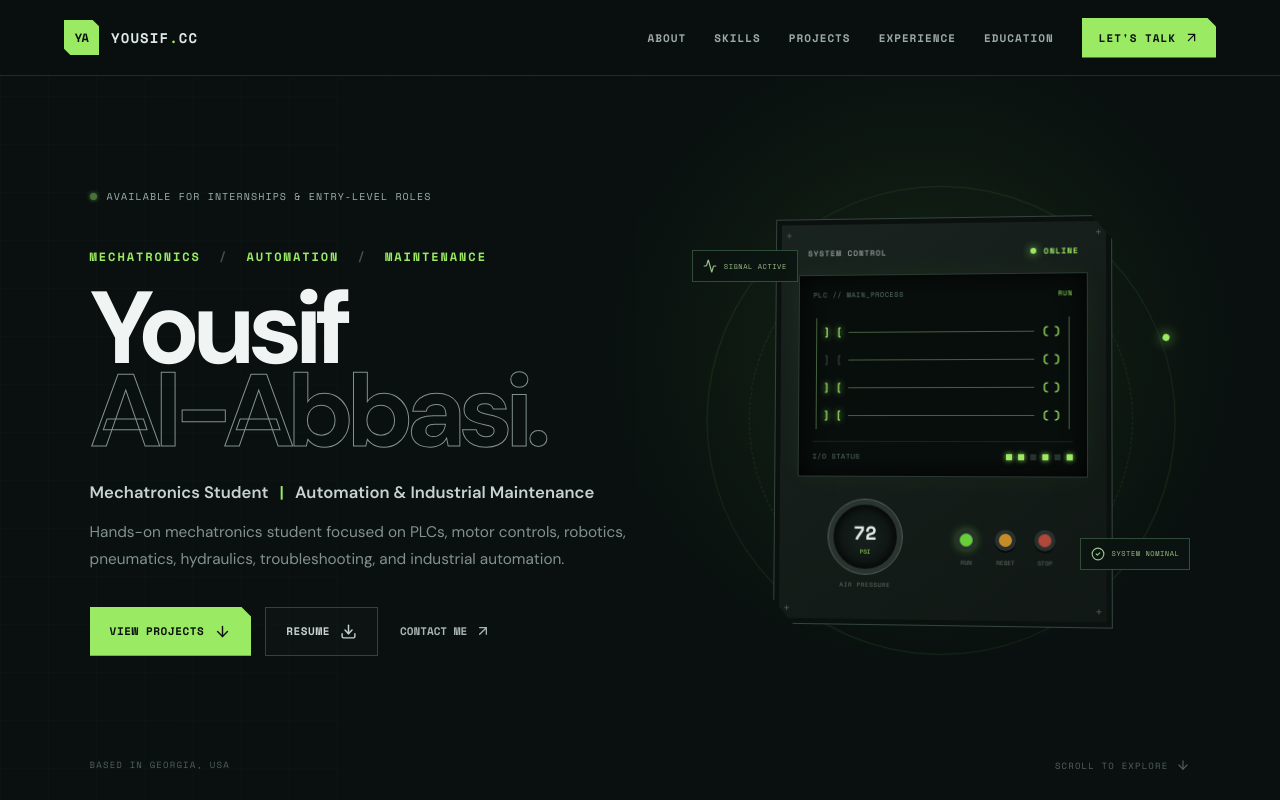
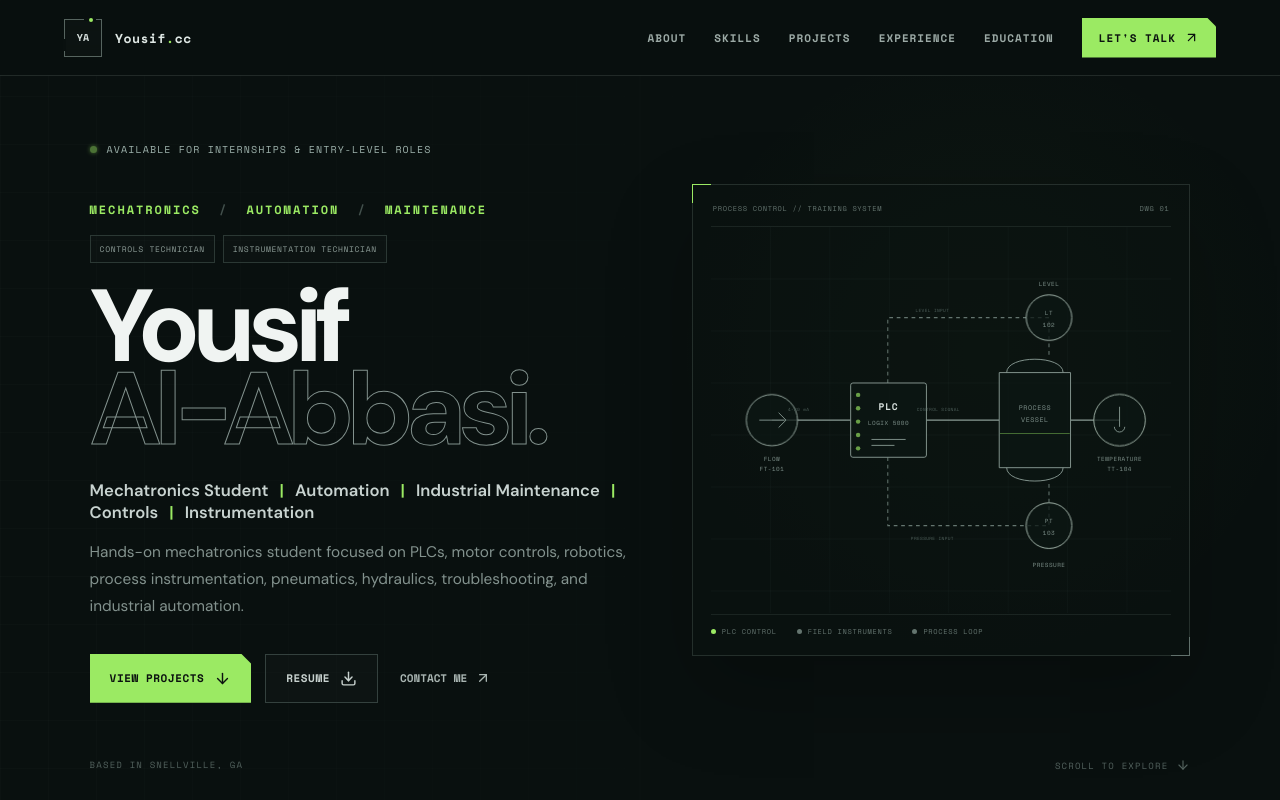
Before and after one commit to johnnyken009-prog/yousif-portfolio, a React (Vite) app: page / in a window 1280 px wide. Shown: the top 800 px of the page. Built offline with nearby package versions, Linux system fonts and the light colour scheme.

Commit message:
Update portfolio branding and technical skills
Update portfolio branding and technical skills

```diff
--- a/eslint.config.js
+++ b/eslint.config.js
@@ -4,7 +4,7 @@ import reactHooks from 'eslint-plugin-react-hooks'
 import reactRefresh from 'eslint-plugin-react-refresh'
 
 export default [
-  { ignores: ['dist'] },
+  { ignores: ['dist', '.qa'] },
   {
     files: ['**/*.{js,jsx}'],
     languageOptions: {
--- a/src/App.jsx
+++ b/src/App.jsx
@@ -1,10 +1,8 @@
 import { useEffect, useState } from 'react'
 import {
-  Activity,
   ArrowDown,
   ArrowUpRight,
   Bot,
-  Boxes,
   BriefcaseBusiness,
   Cable,
   CheckCircle2,
@@ -16,7 +14,9 @@ import {
   HardHat,
   Mail,
   Menu,
+  Ruler,
   Settings,
+  SlidersHorizontal,
   Wrench,
   X,
   Zap,
@@ -35,7 +35,7 @@ const skills = [
     icon: Cpu,
     number: '01',
     title: 'PLCs & Controls',
-    items: ['Studio 5000', 'Logix 5000 basics', 'Ladder logic', 'I/O systems', 'Sensors & actuators'],
+    items: ['Studio 5000 / Logix 5000', 'Ladder logic', 'SFC', 'I/O systems', 'Sensors & actuators'],
   },
   {
     icon: Zap,
@@ -66,6 +66,18 @@ const skills = [
     number: '06',
     title: 'Maintenance & Diagnostics',
     items: ['Equipment diagnosis', 'Device testing', 'Reading diagrams', 'Root-cause thinking', 'Work documentation'],
+  },
+  {
+    icon: SlidersHorizontal,
+    number: '07',
+    title: 'Process Instrumentation',
+    items: ['Flow measurement', 'Level measurement', 'Pressure measurement', 'Temperature measurement', 'Four-variable training equipment'],
+  },
+  {
+    icon: Ruler,
+    number: '08',
+    title: 'Precision Instruments',
+    items: ['Dial indicators', 'Measurement checks', 'Alignment verification', 'Component inspection', 'Careful documentation'],
   },
 ]
 
@@ -153,8 +165,11 @@ function Header() {
   return (
     <header className="site-header">
       <a className="brand" href="#top" aria-label="Yousif Al-Abbasi home">
-        <span className="brand-mark">YA</span>
-        <span>YOUSIF<span className="brand-dot">.</span>CC</span>
+        <span className="brand-mark" aria-hidden="true">
+          <span>YA</span>
+          <i />
+        </span>
+        <span className="brand-name">Yousif<span className="brand-dot">.</span>cc</span>
       </a>
       <nav className={open ? 'nav open' : 'nav'} aria-label="Primary navigation">
         {navItems.map(([label, id]) => (
@@ -175,53 +190,83 @@ function Header() {
   )
 }
 
-function ControlPanel() {
+function TechnicalSchematic() {
   return (
-    <div className="control-wrap" aria-label="Animated industrial control system illustration">
-      <div className="orbit orbit-one" />
-      <div className="orbit orbit-two" />
-      <div className="control-panel">
-        <div className="panel-top">
-          <span>SYSTEM CONTROL</span>
-          <div className="status"><i /> ONLINE</div>
-        </div>
-        <div className="panel-screen">
-          <div className="screen-header">
-            <span>PLC // MAIN_PROCESS</span>
-            <span>RUN</span>
-          </div>
-          <div className="ladder">
-            {[0, 1, 2, 3].map((row) => (
-              <div className="ladder-row" key={row}>
-                <i />
-                <span className={`contact ${row === 1 ? 'off' : ''}`}>] [</span>
-                <b />
-                <span className="coil">( )</span>
-                <i />
-              </div>
-            ))}
-          </div>
-          <div className="screen-footer">
-            <span>I/O STATUS</span>
-            <div>{[1, 1, 0, 1, 0, 1].map((on, i) => <i className={on ? 'on' : ''} key={i} />)}</div>
-          </div>
-        </div>
-        <div className="panel-controls">
-          <div className="gauge">
-            <div className="gauge-face"><span>72</span><small>PSI</small></div>
-            <p>AIR PRESSURE</p>
-          </div>
-          <div className="panel-buttons">
-            <div><i className="green" /><span>RUN</span></div>
-            <div><i className="amber" /><span>RESET</span></div>
-            <div><i className="red" /><span>STOP</span></div>
-          </div>
-        </div>
-        <div className="screw tl">+</div><div className="screw tr">+</div>
-        <div className="screw bl">+</div><div className="screw br">+</div>
+    <div className="schematic-wrap" aria-label="Process automation and instrumentation schematic">
+      <div className="schematic-heading">
+        <span>PROCESS CONTROL // TRAINING SYSTEM</span>
+        <span>DWG 01</span>
       </div>
-      <div className="floating-label label-one"><Activity size={14} /> SIGNAL ACTIVE</div>
-      <div className="floating-label label-two"><CheckCircle2 size={14} /> SYSTEM NOMINAL</div>
+      <svg className="schematic" viewBox="0 0 620 520" role="img" aria-labelledby="schematic-title">
+        <title id="schematic-title">Blueprint diagram connecting a PLC to flow, level, pressure, and temperature instrumentation</title>
+        <g className="schematic-grid-lines">
+          {[80, 160, 240, 320, 400, 480, 560].map((x) => <line key={`x-${x}`} x1={x} y1="0" x2={x} y2="520" />)}
+          {[70, 140, 210, 280, 350, 420, 490].map((y) => <line key={`y-${y}`} x1="0" y1={y} x2="620" y2={y} />)}
+        </g>
+
+        <g className="process-lines">
+          <path d="M82 260H188M290 260H388M484 260H550" />
+          <path d="M238 210V122H455V176" />
+          <path d="M238 310V402H455V344" />
+        </g>
+
+        <g className="instrument instrument-flow">
+          <circle cx="82" cy="260" r="34" />
+          <path d="M65 260h34M91 250l10 10-10 10" />
+          <text x="82" y="315">FLOW</text>
+          <text x="82" y="329">FT-101</text>
+        </g>
+
+        <g className="plc-block">
+          <rect x="188" y="210" width="102" height="100" rx="3" />
+          <text x="239" y="247">PLC</text>
+          <text x="239" y="266">LOGIX 5000</text>
+          <g className="io-points">
+            {[226, 244, 262, 280, 298].map((y) => <circle key={y} cx="198" cy={y} r="3" />)}
+          </g>
+          <path d="M216 286h46M216 294h31" />
+        </g>
+
+        <g className="process-vessel">
+          <path d="M388 196h96v128h-96zM398 196c0-24 76-24 76 0M398 324c0 24 76 24 76 0" />
+          <path className="liquid-line" d="M389 278h94" />
+          <text x="436" y="247">PROCESS</text>
+          <text x="436" y="263">VESSEL</text>
+        </g>
+
+        <g className="instrument instrument-level">
+          <circle cx="455" cy="122" r="30" />
+          <text x="455" y="119">LT</text>
+          <text x="455" y="135">102</text>
+          <text x="455" y="80">LEVEL</text>
+        </g>
+
+        <g className="instrument instrument-pressure">
+          <circle cx="455" cy="402" r="30" />
+          <text x="455" y="399">PT</text>
+          <text x="455" y="415">103</text>
+          <text x="455" y="458">PRESSURE</text>
+        </g>
+
+        <g className="instrument instrument-temp">
+          <circle cx="550" cy="260" r="34" />
+          <path d="M550 242v27M543 269a7 7 0 1 0 14 0" />
+          <text x="550" y="315">TEMPERATURE</text>
+          <text x="550" y="329">TT-104</text>
+        </g>
+
+        <g className="signal-notes">
+          <text x="118" y="248">4-20 mA</text>
+          <text x="306" y="248">CONTROL SIGNAL</text>
+          <text x="298" y="114">LEVEL INPUT</text>
+          <text x="298" y="421">PRESSURE INPUT</text>
+        </g>
+      </svg>
+      <div className="schematic-legend">
+        <span><i /> PLC CONTROL</span>
+        <span><i /> FIELD INSTRUMENTS</span>
+        <span><i /> PROCESS LOOP</span>
+      </div>
     </div>
   )
 }
@@ -245,11 +290,15 @@ function App() {
           <div className="hero-copy">
             <div className="availability"><i /> AVAILABLE FOR INTERNSHIPS & ENTRY-LEVEL ROLES</div>
             <p className="hero-kicker">MECHATRONICS <span>/</span> AUTOMATION <span>/</span> MAINTENANCE</p>
+            <div className="hero-targets">
+              <span>Controls Technician</span>
+              <span>Instrumentation Technician</span>
+            </div>
             <h1>Yousif<br /><span>Al-Abbasi.</span></h1>
-            <p className="hero-title">Mechatronics Student <span>|</span> Automation & Industrial Maintenance</p>
+            <p className="hero-title">Mechatronics Student <span>|</span> Automation <span>|</span> Industrial Maintenance <span>|</span> Controls <span>|</span> Instrumentation</p>
             <p className="hero-intro">
-              Hands-on mechatronics student focused on PLCs, motor controls, robotics, pneumatics, hydraulics,
-              troubleshooting, and industrial automation.
+              Hands-on mechatronics student focused on PLCs, motor controls, robotics, process instrumentation,
+              pneumatics, hydraulics, troubleshooting, and industrial automation.
             </p>
             <div className="hero-actions">
               <a className="button primary" href="#projects">View Projects <ArrowDown size={17} /></a>
@@ -257,9 +306,9 @@ function App() {
               <a className="text-link" href="#contact">Contact Me <ArrowUpRight size={16} /></a>
             </div>
           </div>
-          <ControlPanel />
+          <TechnicalSchematic />
           <div className="hero-meta">
-            <span>BASED IN GEORGIA, USA</span>
+            <span>BASED IN SNELLVILLE, GA</span>
             <span className="scroll-cue">SCROLL TO EXPLORE <ArrowDown size={14} /></span>
           </div>
         </section>
@@ -274,18 +323,20 @@ function App() {
               </p>
               <p>
                 My hands-on training spans industrial automation, electrical troubleshooting, PLCs, motor
-                controls, robotics, pneumatics and hydraulics, sensors, actuators, and maintenance fundamentals.
+                controls, process instrumentation, robotics, pneumatics and hydraulics, sensors, actuators,
+                precision instruments, and maintenance fundamentals. I have trained with equipment measuring
+                the four core process variables: flow, level, pressure, and temperature.
                 I approach equipment methodically: understand the process, isolate the issue, test safely, and
                 document the result.
               </p>
               <p>
-                I&apos;m building toward a career as a maintenance, automation, PLC, controls, or mechatronics
-                technician where I can keep learning and contribute on the floor from day one.
+                I&apos;m building toward a career as a maintenance, automation, PLC, controls, instrumentation,
+                or mechatronics technician where I can keep learning and contribute on the floor from day one.
               </p>
               <div className="target-roles">
                 <span>CAREER TARGETS</span>
                 <div>
-                  {['Maintenance Technician', 'Automation Technician', 'PLC Technician', 'Controls Technician'].map((role) => (
+                  {['Maintenance Technician', 'Automation Technician', 'PLC Technician', 'Controls Technician', 'Instrumentation Technician'].map((role) => (
                     <p key={role}><ChevronRight size={15} /> {role}</p>
                   ))}
                 </div>
@@ -403,7 +454,10 @@ function App() {
       </main>
 
       <footer>
-        <a className="brand footer-brand" href="#top"><span className="brand-mark">YA</span><span>YOUSIF<span className="brand-dot">.</span>CC</span></a>
+        <a className="brand footer-brand" href="#top">
+          <span className="brand-mark" aria-hidden="true"><span>YA</span><i /></span>
+          <span className="brand-name">Yousif<span className="brand-dot">.</span>cc</span>
+        </a>
         <p>Mechatronics / Automation / Industrial Maintenance</p>
         <div className="footer-links">
           <a href="https://www.linkedin.com/in/yousifala/" target="_blank" rel="noreferrer">LinkedIn <ArrowUpRight size={13} /></a>
--- a/src/styles.css
+++ b/src/styles.css
@@ -39,11 +39,18 @@ button, a { -webkit-tap-highlight-color: transparent; }
   backdrop-filter: blur(18px);
 }
 
-.brand { display: flex; align-items: center; gap: 12px; font: 700 14px var(--mono); letter-spacing: 0.08em; }
+.brand { display: flex; align-items: center; gap: 13px; font: 700 14px var(--mono); letter-spacing: 0.04em; }
 .brand-mark {
-  width: 35px; height: 35px; display: grid; place-items: center; color: #09100f; background: var(--green);
-  font-size: 12px; letter-spacing: -0.05em; clip-path: polygon(0 0, 82% 0, 100% 18%, 100% 100%, 18% 100%, 0 82%);
+  width: 38px; height: 38px; position: relative; display: grid; place-items: center; color: #d9e2df;
+  border: 1px solid #56645f; font-size: 10px; letter-spacing: .02em; background: rgba(255,255,255,.015);
+  transition: border-color .2s, color .2s;
 }
+.brand-mark::before, .brand-mark::after { content: ''; position: absolute; background: var(--bg); }
+.brand-mark::before { width: 12px; height: 3px; top: -2px; right: 5px; }
+.brand-mark::after { width: 3px; height: 12px; bottom: 5px; left: -2px; }
+.brand-mark i { position: absolute; width: 4px; height: 4px; top: -2px; right: 8px; border-radius: 50%; background: var(--green); }
+.brand:hover .brand-mark { color: #fff; border-color: #7c8c86; }
+.brand-name { font-size: 13px; text-transform: none; }
 .brand-dot { color: var(--green); }
 .nav { display: flex; align-items: center; gap: clamp(18px, 2.2vw, 38px); }
 .nav > a { color: #9caaa6; font: 600 11px var(--mono); letter-spacing: 0.09em; text-transform: uppercase; transition: color .2s; }
@@ -60,7 +67,7 @@ button, a { -webkit-tap-highlight-color: transparent; }
 }
 .hero::before {
   content: ''; position: absolute; inset: 0; pointer-events: none;
-  background: radial-gradient(circle at 72% 44%, rgba(102, 190, 57, .12), transparent 31%),
+  background: radial-gradient(circle at 77% 44%, rgba(102, 190, 57, .045), transparent 29%),
     linear-gradient(90deg, transparent 49.95%, rgba(255,255,255,.025) 50%, transparent 50.05%);
 }
 .hero-grid, .contact-grid {
@@ -69,7 +76,7 @@ button, a { -webkit-tap-highlight-color: transparent; }
   background-size: 48px 48px;
   mask-image: linear-gradient(to right, black, transparent 65%);
 }
-.hero-copy { position: relative; z-index: 2; max-width: 690px; }
+.hero-copy { position: relative; z-index: 2; min-width: 0; max-width: 690px; }
 .availability {
   display: inline-flex; align-items: center; gap: 10px; margin-bottom: 32px; color: #9db1ab;
   font: 400 10px var(--mono); letter-spacing: .11em;
@@ -77,6 +84,11 @@ button, a { -webkit-tap-highlight-color: transparent; }
 .availability i { width: 7px; height: 7px; border-radius: 50%; background: var(--green); box-shadow: 0 0 14px var(--green); animation: pulse 2s infinite; }
 .hero-kicker { color: var(--green); font: 700 clamp(10px, 1vw, 12px) var(--mono); letter-spacing: .16em; }
 .hero-kicker span { margin: 0 9px; color: #43514d; }
+.hero-targets { display: flex; gap: 8px; margin: 17px 0 0; flex-wrap: wrap; }
+.hero-targets span {
+  padding: 7px 9px; color: #8d9c97; border: 1px solid #2b3834; background: rgba(255,255,255,.012);
+  font: 400 8px var(--mono); letter-spacing: .08em; text-transform: uppercase;
+}
 .hero h1 { margin: 22px 0 17px; color: #f0f4f2; font-size: clamp(64px, 8vw, 118px); line-height: .81; letter-spacing: -.075em; }
 .hero h1 span { color: transparent; -webkit-text-stroke: 1px #82918d; }
 .hero-title { margin: 28px 0 16px; color: #c8d3d0; font-size: clamp(14px, 1.3vw, 18px); font-weight: 600; }
@@ -98,56 +110,45 @@ button, a { -webkit-tap-highlight-color: transparent; }
 }
 .scroll-cue { display: flex; align-items: center; gap: 8px; }
 
-.control-wrap { position: relative; width: min(100%, 560px); aspect-ratio: 1; justify-self: center; display: grid; place-items: center; z-index: 1; }
-.control-panel {
-  width: 68%; min-width: 310px; position: relative; padding: 23px; border: 1px solid #34443f; transform: perspective(1200px) rotateY(-5deg) rotateX(2deg);
-  background: linear-gradient(145deg, #19231f, #101714); box-shadow: -30px 40px 90px rgba(0,0,0,.45), inset 0 0 0 5px #0b110f;
-  clip-path: polygon(0 0, 94% 0, 100% 6%, 100% 100%, 6% 100%, 0 94%);
+.schematic-wrap {
+  position: relative; z-index: 1; width: min(100%, 620px); min-width: 0; justify-self: center; padding: 18px;
+  border: 1px solid rgba(143, 163, 157, .2); background: rgba(10, 18, 16, .52);
+  box-shadow: 0 35px 80px rgba(0,0,0,.22);
 }
-.panel-top { display: flex; justify-content: space-between; margin: 5px 9px 16px; font: 700 8px var(--mono); color: #84918d; letter-spacing: .11em; }
-.status { display: flex; gap: 7px; align-items: center; color: var(--green); }
-.status i { width: 6px; height: 6px; border-radius: 50%; background: var(--green); box-shadow: 0 0 8px var(--green); }
-.panel-screen { padding: 14px; background: #080e0c; border: 1px solid #2c3834; box-shadow: inset 0 0 25px rgba(0,0,0,.9), 0 0 25px rgba(108,209,54,.05); }
-.screen-header, .screen-footer { display: flex; justify-content: space-between; color: #5e756d; font: 400 7px var(--mono); letter-spacing: .08em; }
-.screen-header span:last-child { color: var(--green); }
-.ladder { padding: 18px 3px 12px; }
-.ladder-row { height: 28px; display: flex; align-items: center; color: var(--green); font: 700 10px var(--mono); }
-.ladder-row i { width: 1px; height: 28px; background: #47603f; }
-.ladder-row b { height: 1px; flex: 1; background: #47603f; }
-.contact { padding: 0 7px; text-shadow: 0 0 6px var(--green); }
-.contact.off { color: #33403b; text-shadow: none; }
-.coil { padding: 0 8px; }
-.screen-footer { align-items: center; border-top: 1px solid #18231f; padding-top: 9px; }
-.screen-footer div { display: flex; gap: 6px; }
-.screen-footer i { width: 6px; height: 6px; background: #27312e; }
-.screen-footer i.on { background: var(--green); box-shadow: 0 0 5px var(--green); }
-.panel-controls { display: flex; align-items: center; justify-content: space-around; padding: 23px 5px 6px; }
-.gauge { text-align: center; }
-.gauge-face {
-  width: 74px; height: 74px; border-radius: 50%; display: flex; flex-direction: column; align-items: center; justify-content: center;
-  border: 5px solid #29332f; outline: 1px solid #57625f; background: radial-gradient(circle, #18211e, #0a100e);
-  box-shadow: inset 0 0 12px #000;
+.schematic-wrap::before, .schematic-wrap::after {
+  content: ''; position: absolute; width: 18px; height: 18px; pointer-events: none;
 }
-.gauge-face span { color: #e2e9e6; font: 700 19px var(--mono); }
-.gauge-face small { color: var(--green); font: 400 6px var(--mono); }
-.gauge p { color: #64706c; font: 400 6px var(--mono); letter-spacing: .1em; }
-.panel-buttons { display: flex; gap: 18px; }
-.panel-buttons div { display: flex; flex-direction: column; align-items: center; gap: 7px; color: #66716d; font: 400 6px var(--mono); }
-.panel-buttons i { width: 21px; height: 21px; border-radius: 50%; border: 4px solid #29312e; box-shadow: 0 2px 0 #070b0a; }
-.panel-buttons .green { background: #66cf3a; box-shadow: 0 0 9px rgba(102,207,58,.45); }
-.panel-buttons .amber { background: #c78c27; }
-.panel-buttons .red { background: #af473b; }
-.screw { position: absolute; color: #4f5b57; font: 12px var(--mono); }
-.screw.tl { top: 7px; left: 9px; }.screw.tr { top: 7px; right: 9px; }.screw.bl { bottom: 7px; left: 9px; }.screw.br { bottom: 7px; right: 9px; }
-.orbit { position: absolute; border: 1px solid rgba(146, 235, 99, .11); border-radius: 50%; animation: spin 22s linear infinite; }
-.orbit::before { content: ''; position: absolute; width: 7px; height: 7px; top: 12%; left: 14%; border-radius: 50%; background: var(--green); box-shadow: 0 0 12px var(--green); }
-.orbit-one { width: 94%; height: 94%; }
-.orbit-two { width: 77%; height: 77%; animation-direction: reverse; animation-duration: 16s; border-style: dashed; }
-.floating-label {
-  position: absolute; padding: 8px 10px; display: flex; align-items: center; gap: 7px; color: #9bc18a;
-  background: rgba(11,20,17,.88); border: 1px solid #304b37; font: 400 7px var(--mono); letter-spacing: .08em; backdrop-filter: blur(6px);
+.schematic-wrap::before { top: -1px; left: -1px; border-top: 1px solid var(--green); border-left: 1px solid var(--green); }
+.schematic-wrap::after { right: -1px; bottom: -1px; border-right: 1px solid #61716c; border-bottom: 1px solid #61716c; }
+.schematic-heading, .schematic-legend {
+  display: flex; align-items: center; justify-content: space-between; color: #63736e;
+  font: 400 7px var(--mono); letter-spacing: .1em;
 }
-.label-one { top: 16%; left: 0; }.label-two { right: 0; bottom: 20%; }
+.schematic-heading { padding: 0 2px 12px; border-bottom: 1px solid rgba(143,163,157,.13); }
+.schematic { display: block; width: 100%; max-width: 100%; height: auto; overflow: hidden; }
+.schematic-grid-lines line { stroke: rgba(154, 176, 169, .055); stroke-width: 1; }
+.process-lines path { fill: none; stroke: #64756f; stroke-width: 1.4; stroke-dasharray: 5 5; }
+.process-lines path:first-child { stroke: #899a94; stroke-dasharray: none; }
+.instrument circle, .plc-block rect, .process-vessel path {
+  fill: rgba(13, 23, 20, .76); stroke: #8a9b95; stroke-width: 1.25;
+}
+.instrument path, .plc-block path { fill: none; stroke: #8a9b95; stroke-width: 1.2; }
+.instrument text, .plc-block text, .process-vessel text, .signal-notes text {
+  fill: #7d8f89; font-family: var(--mono); font-size: 8px; text-anchor: middle; letter-spacing: .08em;
+}
+.instrument circle { animation: schematicPulse 4s ease-in-out infinite; transform-box: fill-box; transform-origin: center; }
+.instrument-level circle { animation-delay: .5s; }
+.instrument-pressure circle { animation-delay: 1s; }
+.instrument-temp circle { animation-delay: 1.5s; }
+.plc-block text:first-of-type { fill: #d7e0dd; font-size: 13px; font-weight: 700; }
+.io-points circle { fill: var(--green); opacity: .65; }
+.process-vessel .liquid-line { fill: none; stroke: var(--green); stroke-width: 1; opacity: .55; }
+.process-vessel text { font-size: 9px; }
+.signal-notes text { font-size: 6px; fill: #4d5e59; }
+.schematic-legend { justify-content: flex-start; gap: 20px; padding-top: 11px; border-top: 1px solid rgba(143,163,157,.13); }
+.schematic-legend span { display: flex; align-items: center; gap: 6px; }
+.schematic-legend i { width: 5px; height: 5px; border-radius: 50%; background: #64756f; }
+.schematic-legend span:first-child i { background: var(--green); }
 
 .section { padding: 120px clamp(24px, 7vw, 118px); border-top: 1px solid var(--line); }
 .section-heading { max-width: 750px; margin-bottom: 60px; }
@@ -260,7 +261,7 @@ footer > p { color: #4e5e59; font: 400 9px var(--mono); text-align: center; text
 .reveal { opacity: 0; transform: translateY(20px); transition: opacity .7s ease, transform .7s ease; }
 .reveal.visible { opacity: 1; transform: translateY(0); }
 @keyframes pulse { 50% { opacity: .45; box-shadow: 0 0 4px var(--green); } }
-@keyframes spin { to { transform: rotate(360deg); } }
+@keyframes schematicPulse { 50% { stroke: #a8baaf; transform: scale(1.025); } }
 
 @media (max-width: 960px) {
   .nav { position: fixed; inset: 76px 0 auto; padding: 28px; display: none; flex-direction: column; align-items: stretch; background: #0c1513; border-bottom: 1px solid var(--line); }
@@ -269,7 +270,7 @@ footer > p { color: #4e5e59; font: 400 9px var(--mono); text-align: center; text
   .menu-button { display: grid; place-items: center; }
   .hero { grid-template-columns: 1fr; padding-top: 135px; }
   .hero-copy { max-width: 760px; }
-  .control-wrap { width: min(90vw, 520px); margin: 15px auto 45px; }
+  .schematic-wrap { width: min(90vw, 620px); margin: 25px auto 45px; }
   .hero-meta { position: static; grid-column: 1; margin-top: -25px; }
   .about-layout { grid-template-columns: 1fr; gap: 20px; }
   .about .section-heading { margin-bottom: 0; }
@@ -278,16 +279,23 @@ footer > p { color: #4e5e59; font: 400 9px var(--mono); text-align: center; text
 }
 
 @media (max-width: 680px) {
+  html, body, #root { max-width: 100%; overflow-x: hidden; }
   .site-header { height: 66px; }
   .nav { top: 66px; }
-  .hero { min-height: auto; padding: 110px 20px 65px; }
-  .hero h1 { font-size: clamp(60px, 19vw, 88px); }
+  .hero { width: 100vw; min-height: auto; grid-template-columns: minmax(0, 1fr); padding: 110px 20px 65px; }
+  .hero-copy, .schematic-wrap { width: calc(100vw - 40px); max-width: calc(100vw - 40px); }
+  .hero-copy { overflow: hidden; }
+  .availability { line-height: 1.6; }
+  .hero h1 { font-size: clamp(52px, 16.5vw, 70px); letter-spacing: -.065em; }
+  .hero-title { max-width: 100%; font-size: 14px; overflow-wrap: anywhere; }
+  .hero-intro { overflow-wrap: anywhere; }
   .hero-meta { display: none; }
-  .hero-actions { align-items: stretch; }
-  .button { flex: 1; }
+  .hero-actions { align-items: stretch; flex-direction: column; }
+  .hero-actions .button { width: 100%; flex: none; }
   .text-link { width: 100%; margin: 8px 0 0; }
-  .control-wrap { transform: scale(.9); margin-left: -5%; }
-  .floating-label { display: none; }
+  .schematic-wrap { width: 100%; padding: 12px; margin: 18px 0 25px; }
+  .schematic-heading { font-size: 6px; }
+  .schematic-legend { gap: 10px; flex-wrap: wrap; font-size: 6px; }
   .section { padding: 85px 20px; }
   .section-heading { margin-bottom: 42px; }
   .section-heading h2, .contact-content h2 { font-size: 44px; }
```
